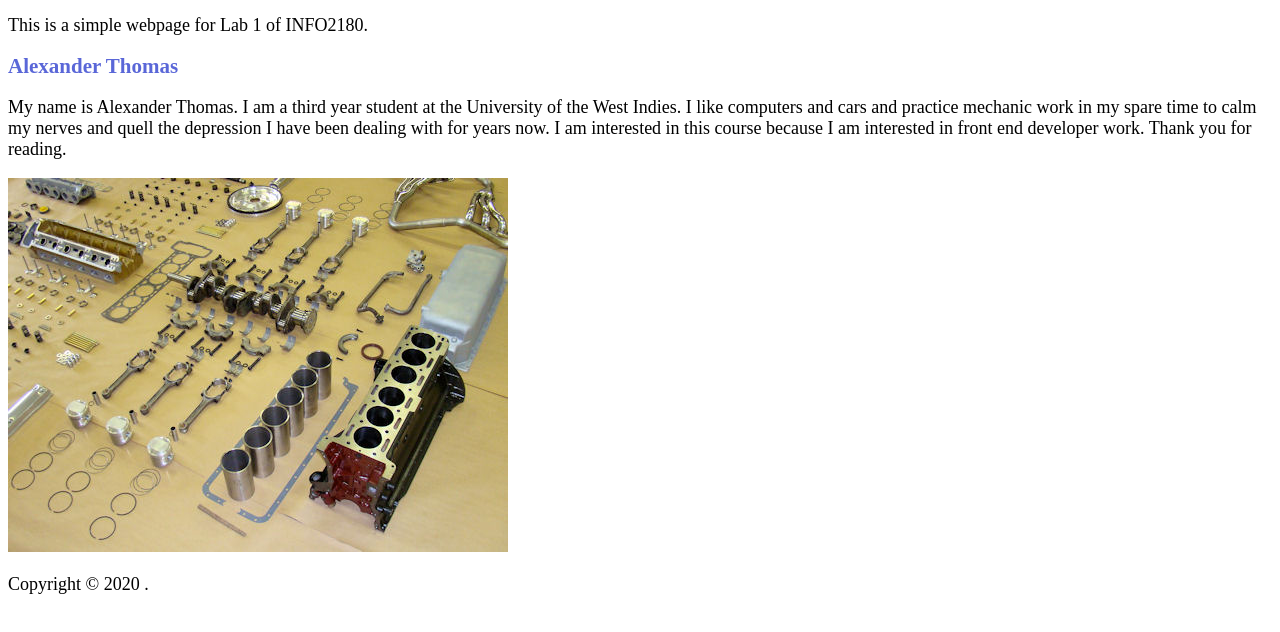
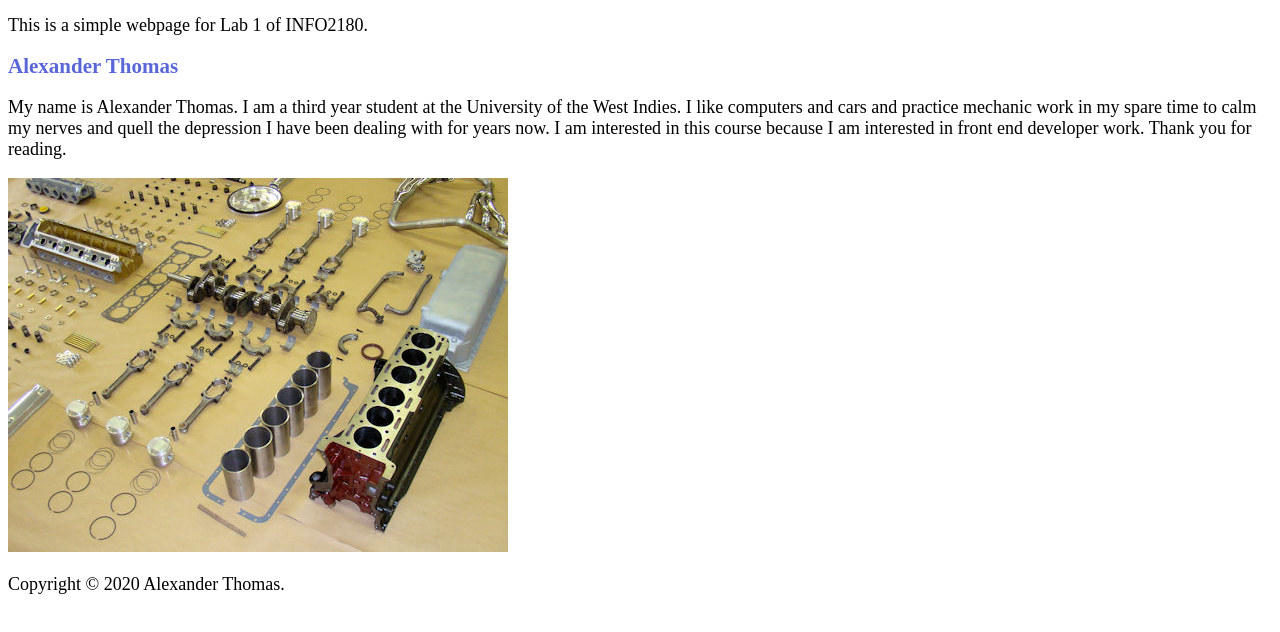
Before and after one commit to AThomas892/info2180-lab1-old, a plain HTML site: page index.html in a window 1280 px wide. Shown: the part 46-678 px from the top of the page. Drawn offline with Linux system fonts and the light colour scheme.

Commit message:
index.html updated

```diff
--- a/index.html
+++ b/index.html
@@ -18,7 +18,7 @@
     <img src="er2.jpg"/>
 </main>
 <footer>
-        <p>Copyright &copy; 2020 <Alexander Thomas>.</p>
+        <p>Copyright &copy; 2020 Alexander Thomas.</p>
     </footer>
 </body>
 </html>
```
